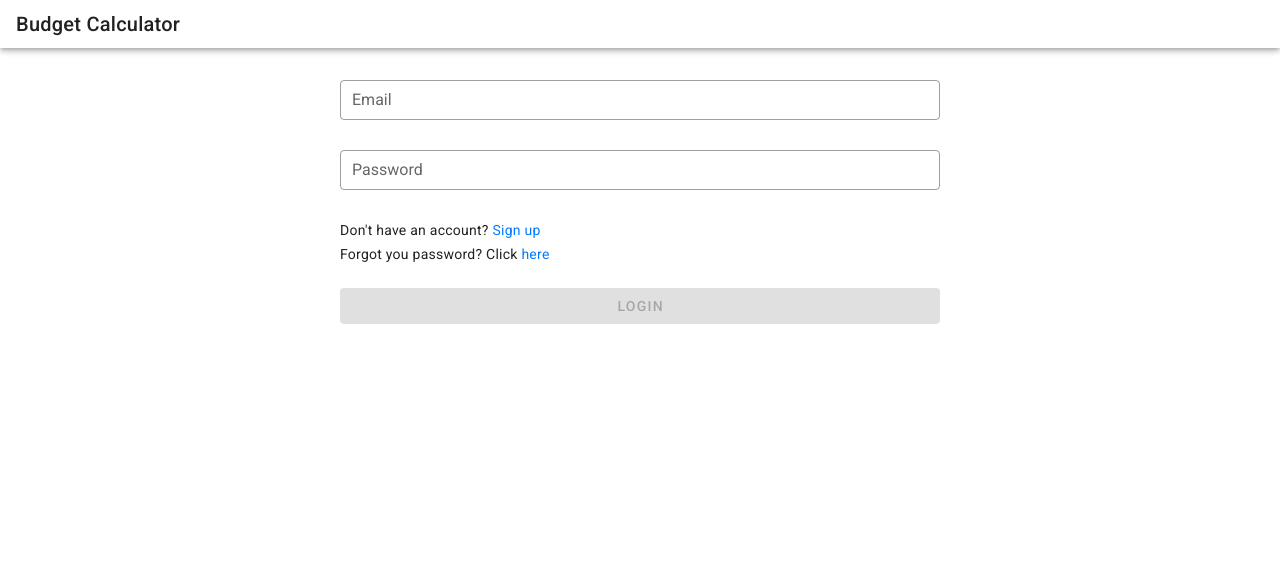
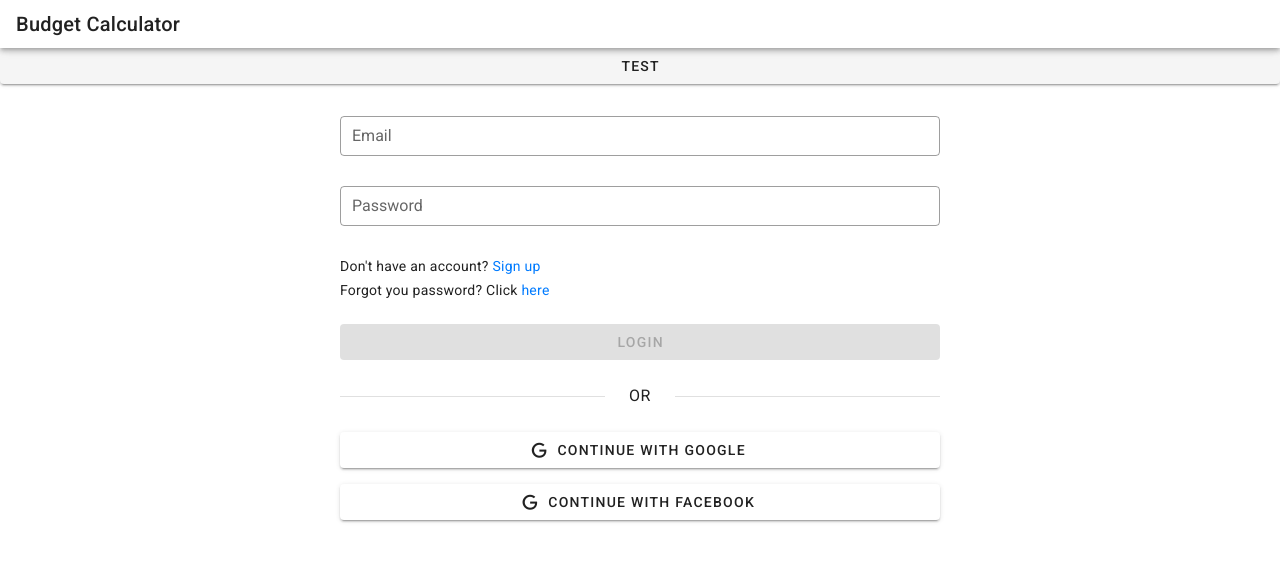
Before and after one commit to gsavvidis96/budget_calculator, a Vue app in the folder client/: page /login in a window 1280 px wide. Shown: the top 562 px of the page. Built offline with nearby package versions, Linux system fonts and the light colour scheme; no server answers.

Commit message:
client side demo

```diff
--- a/client/src/App.vue
+++ b/client/src/App.vue
@@ -3,7 +3,7 @@
     <Navigation v-if="initialized" />
 
     <v-main>
-      <!-- <v-btn @click="test">test</v-btn> -->
+      <v-btn @click="test">test</v-btn>
 
       <div class="component-wrapper" v-if="!initialized">
         <v-progress-circular
--- a/client/src/main.js
+++ b/client/src/main.js
@@ -1,23 +1,25 @@
-import Vue from 'vue'
-import App from './App.vue'
-import store from './store'
-import router from './router'
-import vuetify from './plugins/vuetify'
-import { auth } from "./firebase.js"
+import Vue from "vue";
+import App from "./App.vue";
+import store from "./store";
+import router from "./router";
+import vuetify from "./plugins/vuetify";
+import { auth } from "./firebase.js";
 import { onAuthStateChanged } from "firebase/auth";
-import Vuelidate from 'vuelidate'
+import Vuelidate from "vuelidate";
 import axios from "axios";
 
-Vue.config.productionTip = false
+Vue.config.productionTip = false;
 
-Vue.use(Vuelidate)
+Vue.use(Vuelidate);
 
 onAuthStateChanged(auth, async (user) => {
+  console.log(user);
+
   if (!store.state.auth.initialized) {
     if (user) {
       const idToken = await user.getIdToken();
 
-      axios.defaults.headers.common['Authorization'] = `Bearer ${idToken}`;
+      axios.defaults.headers.common["Authorization"] = `Bearer ${idToken}`;
 
       store.commit("login", user);
     }
@@ -28,7 +30,7 @@ onAuthStateChanged(auth, async (user) => {
       router,
       store,
       vuetify,
-      render: h => h(App)
-    }).$mount('#app')
+      render: (h) => h(App),
+    }).$mount("#app");
   }
 });
--- a/client/src/router/index.js
+++ b/client/src/router/index.js
@@ -14,7 +14,7 @@ const routes = [
   {
     path: '/',
     component: Home,
-    meta: { requiresAuth: true, emailVerified: true, role: ["USER"] }
+    meta: { requiresAuth: true, role: ["USER"] }
   },
   {
     path: '/login',
--- a/client/src/views/Login.vue
+++ b/client/src/views/Login.vue
@@ -9,6 +9,7 @@
         type="email"
         v-model="email"
         class="mb-1"
+        :error="wrongCredentials"
       ></v-text-field>
 
       <v-text-field
@@ -19,34 +20,124 @@
         type="password"
         v-model="password"
         class="mb-1"
+        :error="wrongCredentials"
       ></v-text-field>
+
+      <div
+        class="body-2 error--text font-weight-bold mb-4"
+        v-if="wrongCredentials"
+      >
+        Invalid Credentials
+      </div>
 
       <div class="body-2 mb-1">
         Don't have an account? <a @click="$router.push('/signup')">Sign up</a>
       </div>
 
       <div class="body-2 mb-6">
-        Forgot you password? Click <a to="/signup">here</a>
+        Forgot you password? Click
+        <a @click="$router.push('/forgot-password')">here</a>
       </div>
 
-      <v-btn color="primary" type="submit" :disabled="!email || !password"
+      <v-btn
+        color="primary"
+        type="submit"
+        :disabled="!email || !password"
+        :loading="loader"
         >Login</v-btn
       >
     </form>
+
+    <div class="form d-flex flex-column">
+      <div class="d-flex align-center my-6">
+        <v-divider></v-divider>
+
+        <div class="body-1 mx-6">OR</div>
+
+        <v-divider></v-divider>
+      </div>
+
+      <v-btn @click="onGoogleLogin" color="white" class="mb-4">
+        <v-icon left>mdi-google</v-icon>
+        Continue with Google
+      </v-btn>
+
+      <v-btn color="white">
+        <v-icon left>mdi-google</v-icon>
+        Continue with Facebook
+      </v-btn>
+    </div>
   </div>
 </template>
 
 <script>
+import axios from "axios";
+import { mapActions } from "vuex";
+import { auth } from "@/firebase";
+import { signInWithPopup, GoogleAuthProvider, signOut } from "firebase/auth";
+
 export default {
   data() {
     return {
       email: "",
       password: "",
+      loader: false,
+      wrongCredentials: null,
     };
   },
   methods: {
-    submit() {
-      console.log("hi");
+    ...mapActions(["login"]),
+    async submit() {
+      this.wrongCredentials = null;
+      this.loader = true;
+
+      try {
+        const res = await axios.post("http://localhost:3000/auth/login", {
+          email: this.email,
+          password: this.password,
+        });
+
+        await this.login(res.data.token);
+
+        this.$router.push("/");
+      } catch (e) {
+        if (e.response.status == 401) {
+          this.wrongCredentials = true;
+        }
+      }
+
+      this.loader = false;
+    },
+    async onGoogleLogin() {
+      try {
+        //first login (without custom token)
+        const googleRes = await signInWithPopup(auth, new GoogleAuthProvider());
+
+        const idToken = await googleRes.user.getIdToken();
+
+        console.log(idToken);
+
+        // //add idToken to auth header
+        // axios.defaults.headers.common["Authorization"] = `Bearer ${idToken}`;
+
+        //call providerLogin to issue custom token (and create user in our database if it is the first login)
+        const res = await axios.post(
+          "http://localhost:3000/auth/provider-login",
+          {
+            idToken,
+          }
+        );
+
+        //signout of the non custom token session
+        await signOut(auth);
+
+        //then login (with custom token)
+        await this.login(res.data.token);
+
+        this.$router.push("/");
+      } catch (error) {
+        await signOut(auth);
+      }
     },
   },
 };
```
Also changed, not shown: client/public/index.html (+9 -2 lines), client/src/store/auth.js (+8 -8 lines).
